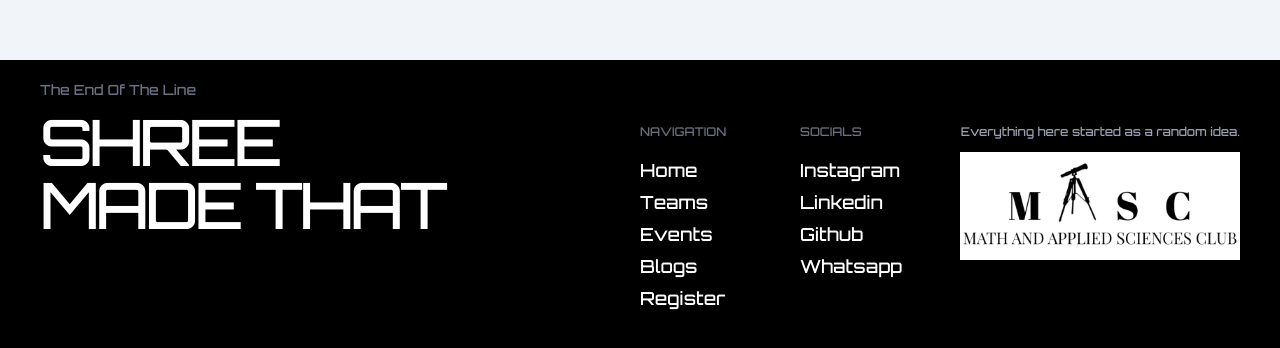
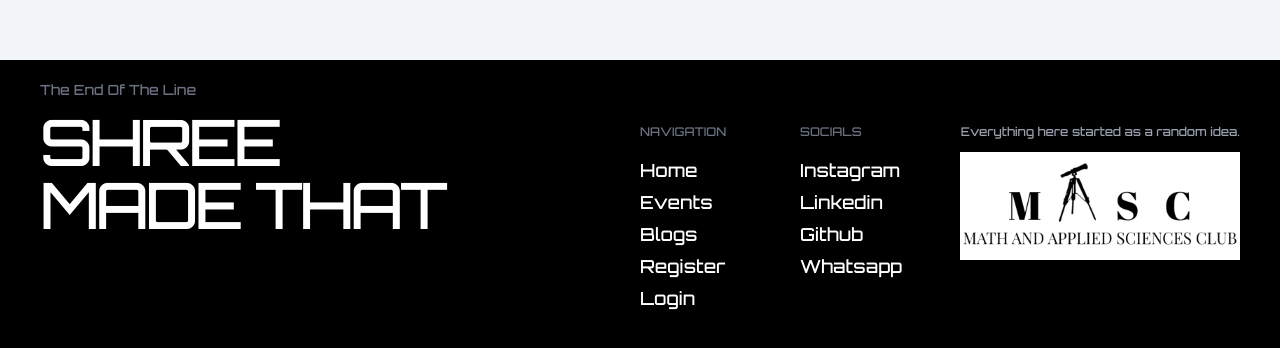
Before and after one commit to mascteam/masc-website, a Next.js app in the folder client/: page / in a window 1280 px wide. Shown: the part 2722-3070 px from the top of the page. Built offline with nearby package versions, Linux system fonts and the light colour scheme; no server answers; a web font is replaced by a local one.

Commit message:
update dev url

```diff
--- a/client/src/components/layout/Footer.tsx
+++ b/client/src/components/layout/Footer.tsx
@@ -5,10 +5,10 @@ const navs: {
   path: string;
 }[] = [
   { name: "Home", path: "/" },
-  { name: "Teams", path: "/teams" },
   { name: "Events", path: "/events" },
   { name: "Blogs", path: "/blogs" },
   { name: "Register", path: "/register" },
+  { name: "Login", path: "/login" },
 ];
 
 const socials = [
@@ -38,7 +38,8 @@ const Footer = () => {
         <p className="text-sm text-gray-500 mb-4">The End Of The Line</p>
 
         <Link
-          href={"https://www.linkedin.com/in/shree-bavachikar-a16493375/"}
+          href={"https://ssb.is-a.dev"}
+          target="_blank"
           className="group block w-fit cursor-target"
         >
           <h2 className="text-[10vw] flex flex-col md:text-[5vw] gap-1 leading-[0.8] tracking-[-0.06em] mb-5">
```
